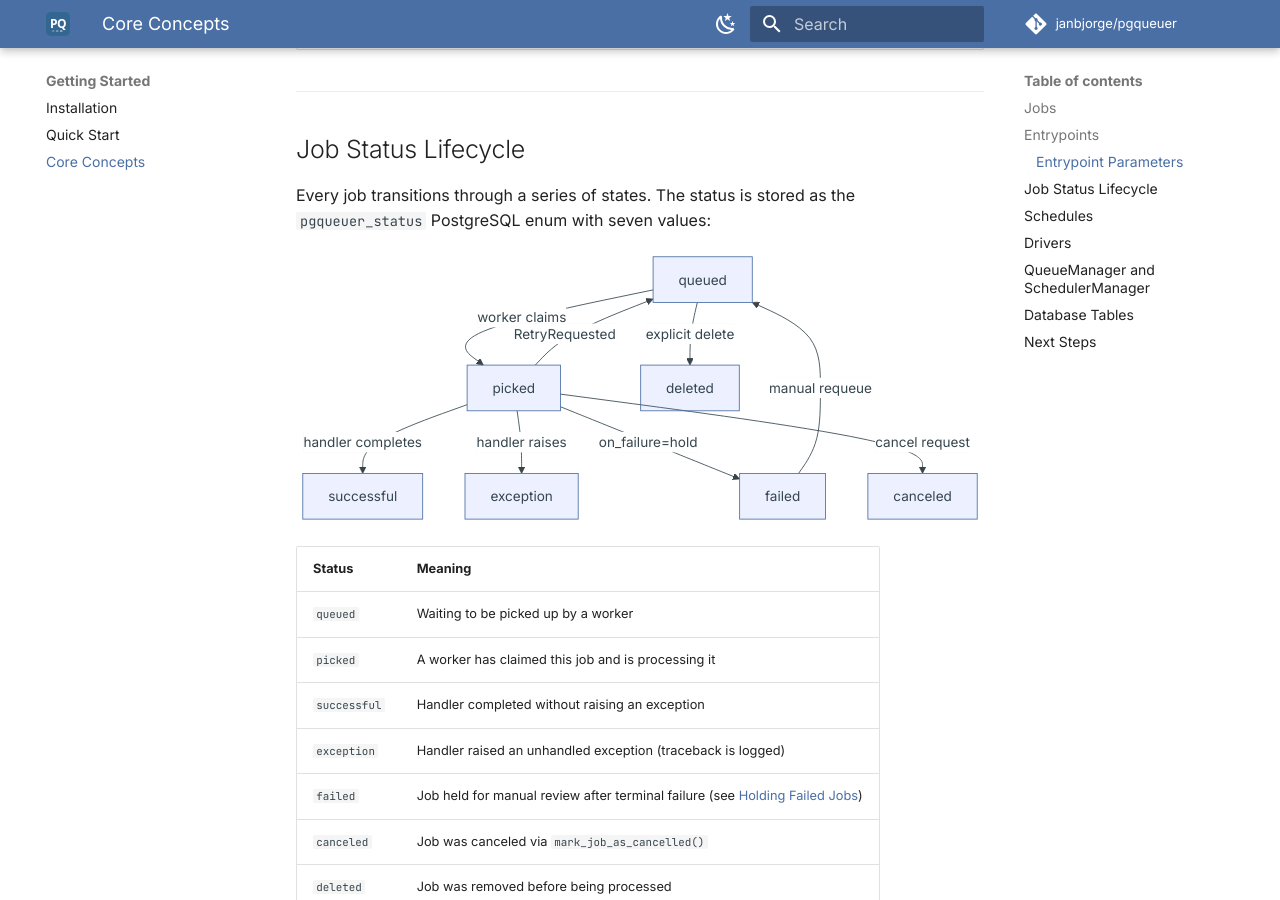
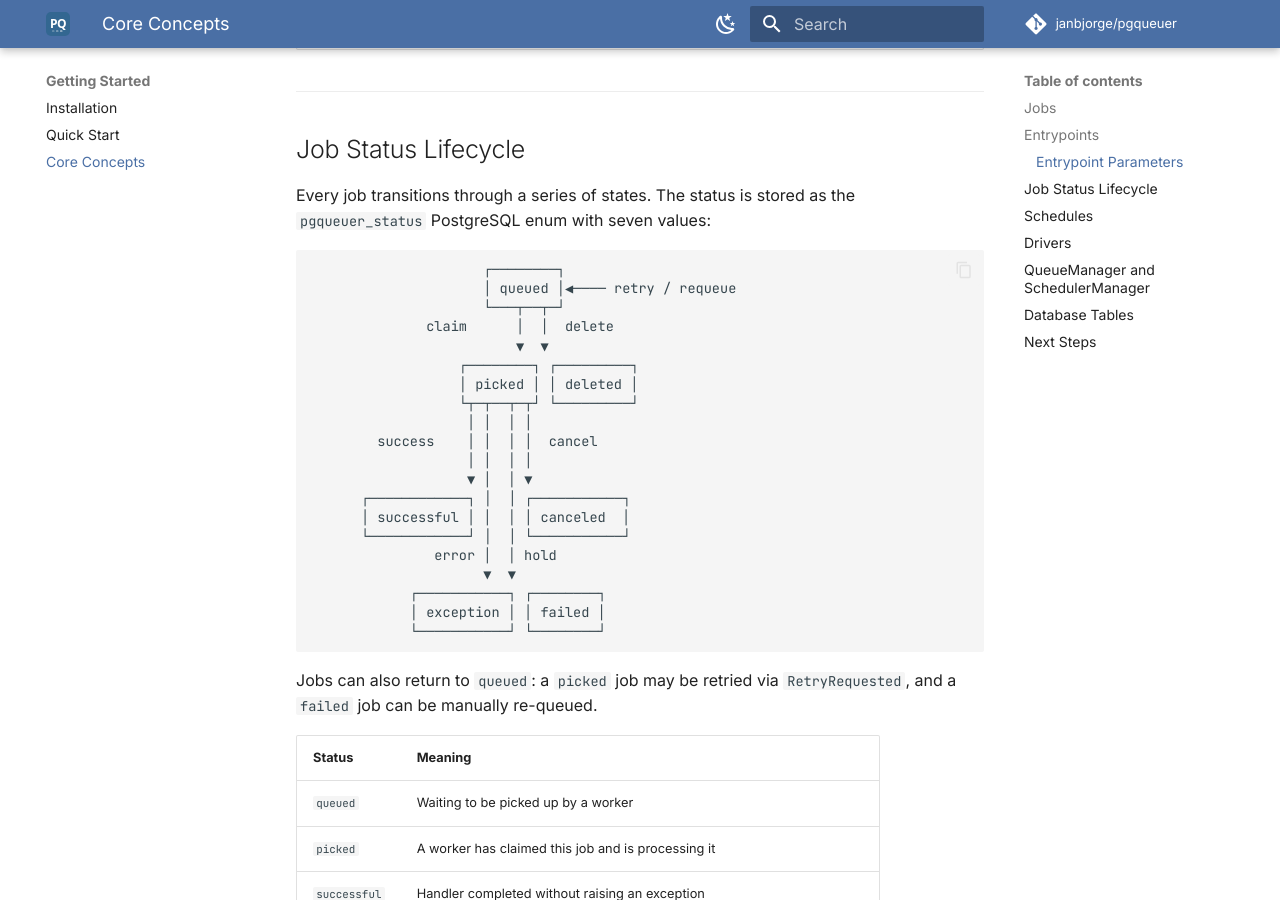
Before and after one commit to janbjorge/pgqueuer, an MkDocs documentation site: the page built from docs/getting-started/core-concepts.md, in a window 1280 px wide and 900 px high, scrolled down 2178 px. Built offline with MkDocs 1.6.1 and Material for MkDocs 9.7.7, drawn with Linux system fonts in a browser that asks for light colours; comment, search, counter and statistics services are not loaded.

Commit message:
fix: replace Mermaid diagrams with ASCII art to eliminate text overlap
Mermaid's dagre layout engine renders overlapping labels on bidirectional
edges. Replace all Mermaid flowcharts with plain ASCII diagrams that
render reliably in any theme.

Also fixes diagram accuracy based on current codebase:
- Add missing 'failed' status to ENUM and all status diagrams
- Remove incorrect "Enqueue job" step from scheduler flow (tasks
  execute directly, not via the job queue)
- Add 'failed' status description to architecture docs

````diff
--- a/docs/getting-started/core-concepts.md
+++ b/docs/getting-started/core-concepts.md
@@ -73,18 +73,31 @@ The `@entrypoint()` decorator accepts several parameters that control how jobs a
 Every job transitions through a series of states. The status is stored as the
 `pgqueuer_status` PostgreSQL enum with seven values:
 
-```mermaid
-flowchart TD
-    Queued[queued] -->|worker claims| Picked[picked]
-    Queued -->|explicit delete| Deleted[deleted]
+```
+                     ┌────────┐
+                     │ queued │◀──── retry / requeue
+                     └───┬──┬─┘
+              claim      │  │  delete
+                         ▼  ▼
+                  ┌────────┐ ┌─────────┐
+                  │ picked │ │ deleted │
+                  └┬─┬──┬─┬┘ └─────────┘
+                   │ │  │ │
+        success    │ │  │ │  cancel
+                   │ │  │ │
+                   ▼ │  │ ▼
+      ┌────────────┐ │  │ ┌───────────┐
+      │ successful │ │  │ │ canceled  │
+      └────────────┘ │  │ └───────────┘
+               error │  │ hold
+                     ▼  ▼
+            ┌───────────┐ ┌────────┐
+            │ exception │ │ failed │
+            └───────────┘ └────────┘
+```
 
-    Picked -->|handler completes| Success[successful]
-    Picked -->|handler raises| Exception[exception]
-    Picked -->|"on_failure=hold"| Failed[failed]
-    Picked -->|cancel request| Canceled[canceled]
-    Picked -->|RetryRequested| Queued
-    Failed -->|manual requeue| Queued
-```
+Jobs can also return to `queued`: a `picked` job may be retried via `RetryRequested`,
+and a `failed` job can be manually re-queued.
 
 | Status | Meaning |
 |--------|---------|
--- a/docs/guides/completion-tracking.md
+++ b/docs/guides/completion-tracking.md
@@ -24,14 +24,27 @@ async with CompletionWatcher(driver) as watcher:
 
 The watcher monitors a job's progression until it reaches a **terminal state**:
 
-```mermaid
-flowchart TD
-    Queued[queued] -->|claim| Picked[picked]
-    Queued -->|delete| Deleted[deleted]
-
-    Picked -->|complete| Success[successful]
-    Picked -->|error| Exception[exception]
-    Picked -->|cancel| Canceled[canceled]
+```
+                  ┌────────┐
+                  │ queued │
+                  └───┬──┬─┘
+               claim  │  │  delete
+                      ▼  ▼
+               ┌────────┐ ┌─────────┐
+               │ picked │ │ deleted │
+               └┬─┬──┬─┬┘ └─────────┘
+                │ │  │ │
+     complete   │ │  │ │  cancel
+                │ │  │ │
+                ▼ │  │ ▼
+  ┌────────────┐  │  │  ┌───────────┐
+  │ successful │  │  │  │ canceled  │
+  └────────────┘  │  │  └───────────┘
+            error │  │ hold
+                  ▼  ▼
+        ┌───────────┐ ┌────────┐
+        │ exception │ │ failed │
+        └───────────┘ └────────┘
 ```
 
 ## Tracking Many Jobs at Once
````
Also changed, not shown: docs/guides/scheduling.md (+4 -7 lines), docs/index.md (+12 -11 lines), docs/reference/architecture.md (+56 -26 lines).
